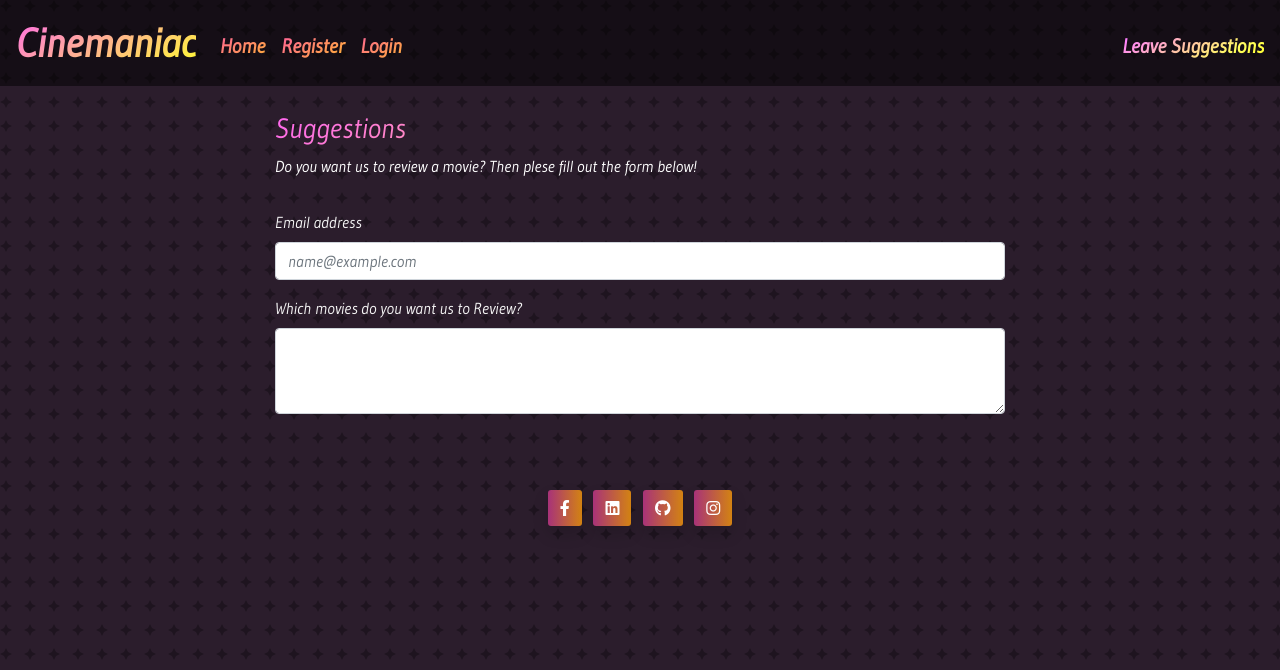
After one commit to FullstackSammy/movie-review-blog, a Django app: template templates/account/movie_suggestions.html in a window 1280 px wide. The commit adds this page. Shown: the top 670 px of the page. Run offline with Django 3.2, Linux system fonts and the light colour scheme; the template is opened without the code that fills it, so the values that code supplies are empty; some libraries are stand-ins or nearby versions.

Commit message:
added suggestions page

```diff
--- a/blog/urls.py
+++ b/blog/urls.py
@@ -1,4 +1,4 @@
-from .import views
+from . import views
 from django.urls import path
 
 urlpatterns = [
@@ -15,4 +15,6 @@ urlpatterns = [
         views.PostDetail.edit_own_comment,
         name="edit_comment",
     ),
+    path(
+        'suggestions', views.Suggestions.as_view(), name='movie_suggestions'),
 ]
--- a/blog/views.py
+++ b/blog/views.py
@@ -2,6 +2,7 @@ from django.shortcuts import render, get_object_or_404, reverse
 from django.views import generic, View
 from django.contrib import messages
 from django.http import HttpResponseRedirect
+from django.views.generic.base import TemplateView
 from .models import Post, Comment
 from .forms import CommentForm
 
@@ -137,3 +138,7 @@ class PostLike(View):
             post.likes.add(request.user)
 
         return HttpResponseRedirect(reverse('post_detail', args=[slug]))
+
+
+class Suggestions(TemplateView):
+    template_name = "movie_suggestions.html"
--- /dev/null
+++ b/templates/account/movie_suggestions.html
@@ -0,0 +1,29 @@
+{% extends 'base.html' %} {% load static %} {% load crispy_forms_tags %}
+
+{% block content %}
+
+<div class="container">
+    <div class="row">
+        <div class="col-md-8 mt-3 offset-md-2 text-white" style="filter: brightness(200%);">
+            <h3 class="login-reg-text gradient-text">Suggestions</h3>
+
+            <p class="login-reg-text">Do you want us to review a movie? Then plese fill out the form below!</p>
+        </div>
+    </div>
+    <div class="row">
+        <div class="col-md-8 mt-3 offset-md-2">
+            <form>
+                <div class="form-group">
+                  <label for="exampleFormControlInput1">Email address</label>
+                  <input type="email" class="form-control" id="exampleFormControlInput1" placeholder="name@example.com">
+                </div>
+                <div class="form-group">
+                  <label for="exampleFormControlTextarea1">Which movies do you want us to Review?</label>
+                  <textarea class="form-control" id="exampleFormControlTextarea1" rows="3"></textarea>
+                </div>
+              </form>
+        </div>
+    </div>
+</div>
+
+{% endblock %}
--- a/templates/base.html
+++ b/templates/base.html
@@ -46,8 +46,8 @@
                 </li>
                 {% endif %}
             </ul>
-            <span class="navbar-text text-muted gradient-text">
-                Film Reviews
+            <span class="navbar-text gradient-text">
+                <a class="nav-item gradient-text" href="{% url 'movie_suggestions' %}"> Leave Suggestions</a>
             </span>
         </div>
         </div>
```
Also changed, not shown: blog/models.py (line endings or trailing spaces).
